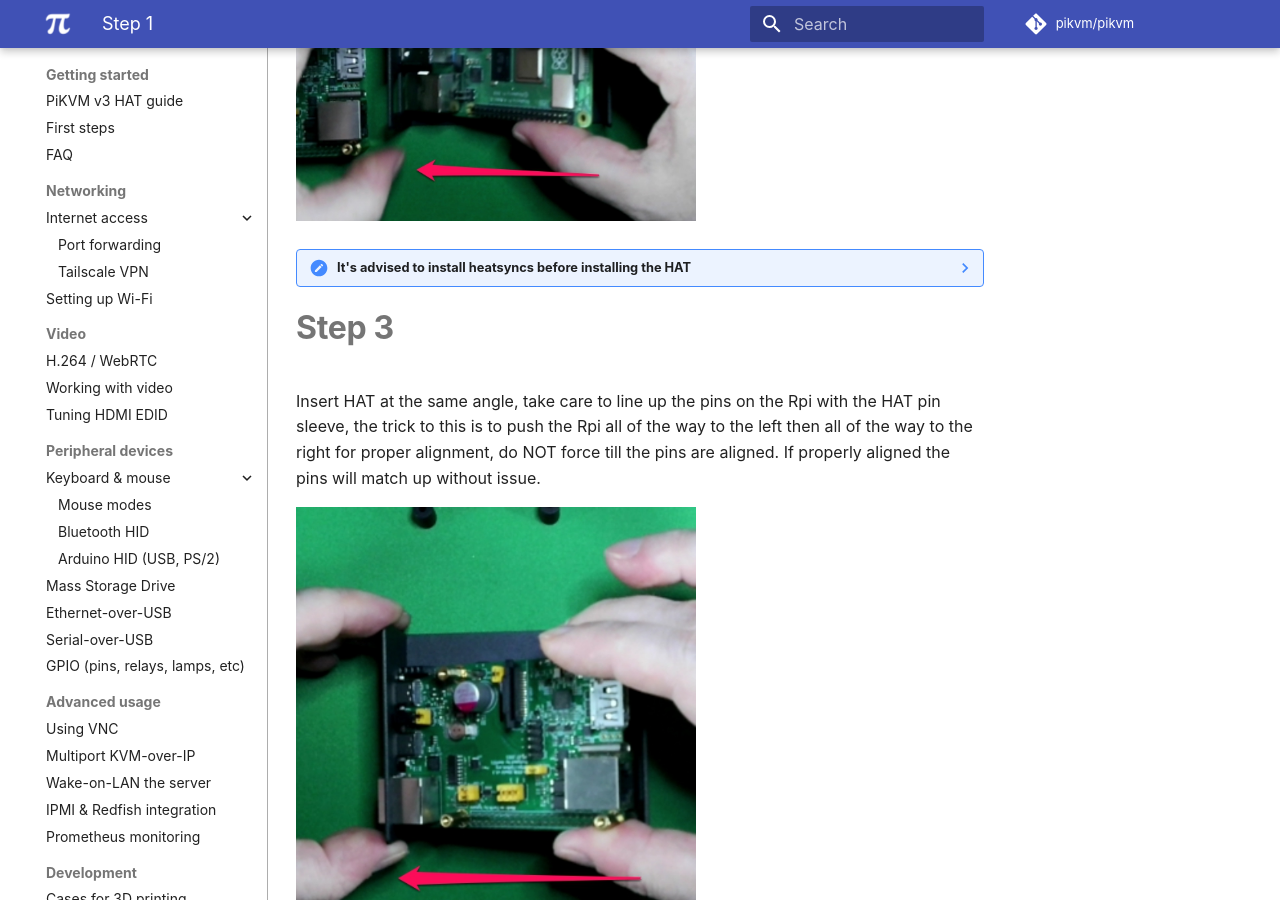
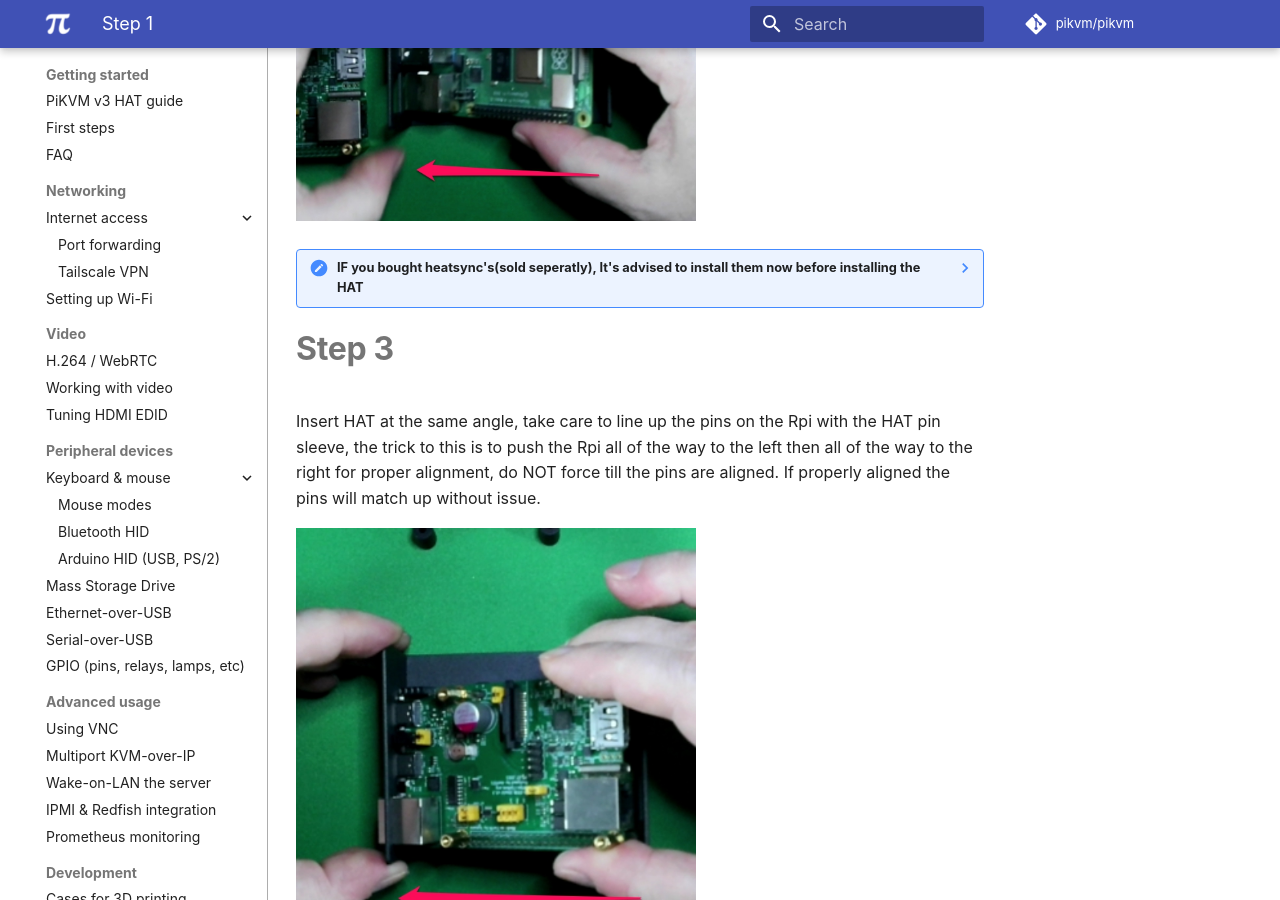
Before and after one commit to pikvm/pikvm, an MkDocs documentation site: the page built from docs/v3_illustrated_install_instructions.md, in a window 1280 px wide and 900 px high, scrolled down 1071 px. Built offline with MkDocs 1.6.1 and Material for MkDocs 9.7.7, drawn with Linux system fonts in a browser that asks for light colours; some web fonts are replaced; comment, search, counter and statistics services are not loaded.

Commit message:
Update v3_illustrated_install_instructions.md (#645)
Added verbiage for clarity

```diff
--- a/docs/v3_illustrated_install_instructions.md
+++ b/docs/v3_illustrated_install_instructions.md
@@ -24,7 +24,7 @@ Take bottom part of the case, insert the RPI4 into the bottom case at an angle,
 
 <img src="RPI4_insert_into_case.jpg" width="400" />
 
-??? note "It's advised to install heatsyncs before installing the HAT"
+??? note "IF you bought heatsync's(sold seperatly), It's advised to install them now before installing the HAT"
 
 # Step 3
 
```
